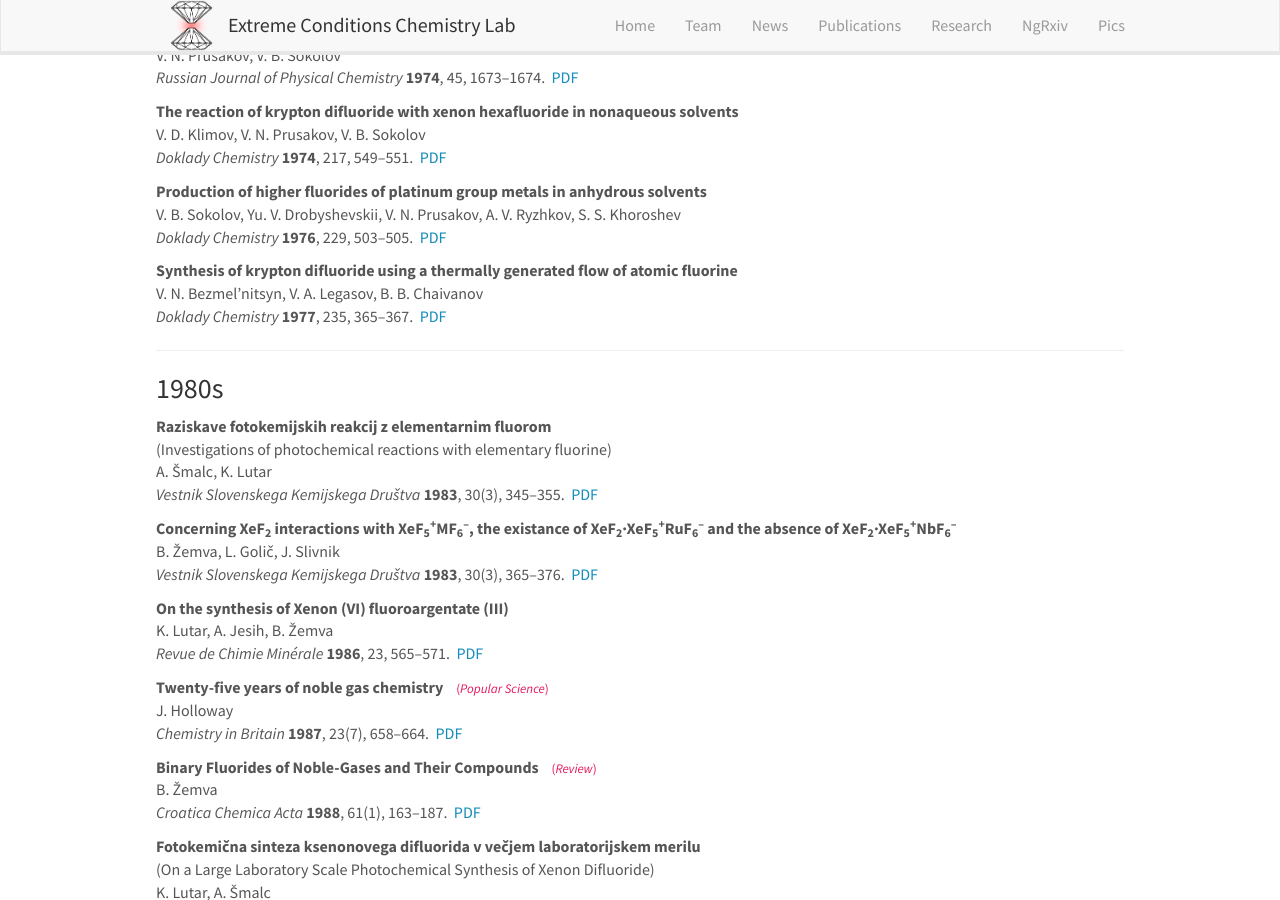
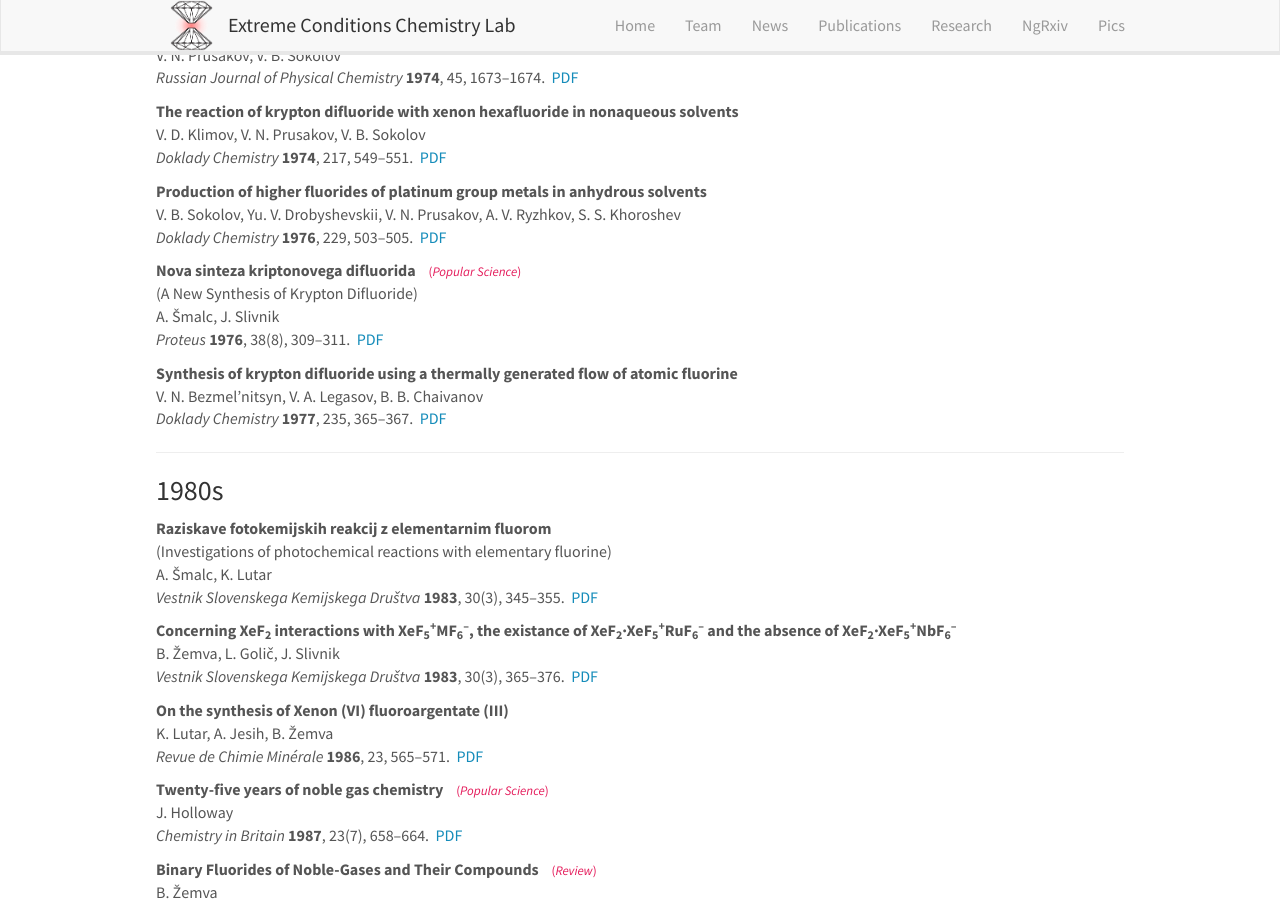
Before and after one commit to eccl-jsi/eccl-jsi.github.io, a Jekyll site: the page built from _pages/ngrxiv.md, in a window 1280 px wide and 900 px high, scrolled down 1290 px. Built offline with Jekyll 4.4.1, drawn with Linux system fonts in a browser that asks for light colours; nearby versions of some CDN libraries.

Commit message:
Update ngrxiv.md

```diff
--- a/_pages/ngrxiv.md
+++ b/_pages/ngrxiv.md
@@ -79,6 +79,11 @@ This small archive is our ongoing effort to provide the access to some of these
 <br>V. B. Sokolov, Yu. V. Drobyshevskii, V. N. Prusakov, A. V. Ryzhkov, S. S. Khoroshev
 <br>*Doklady Chemistry* **1976**, 229, 503–505. &nbsp;[PDF]({{ site.baseurl }}/ngarxiv/1976_DC.pdf)
 
+**Nova sinteza kriptonovega difluorida**   &nbsp;&nbsp;&nbsp;<font color="#e41959" size="-1">(<i>Popular Science</i>)</font>
+<br>(A New Synthesis of Krypton Difluoride)
+<br>A. Šmalc, J. Slivnik
+<br>*Proteus* **1976**, 38(8), 309–311. &nbsp;[PDF]({{ site.baseurl }}/ngarxiv/1976_P.pdf)
+
 **Synthesis of krypton difluoride using a thermally generated flow of atomic fluorine**
 <br>V. N. Bezmel'nitsyn, V. A. Legasov, B. B. Chaivanov
 <br>*Doklady Chemistry* **1977**, 235, 365–367. &nbsp;[PDF]({{ site.baseurl }}/ngarxiv/1977_DC.pdf)
```
